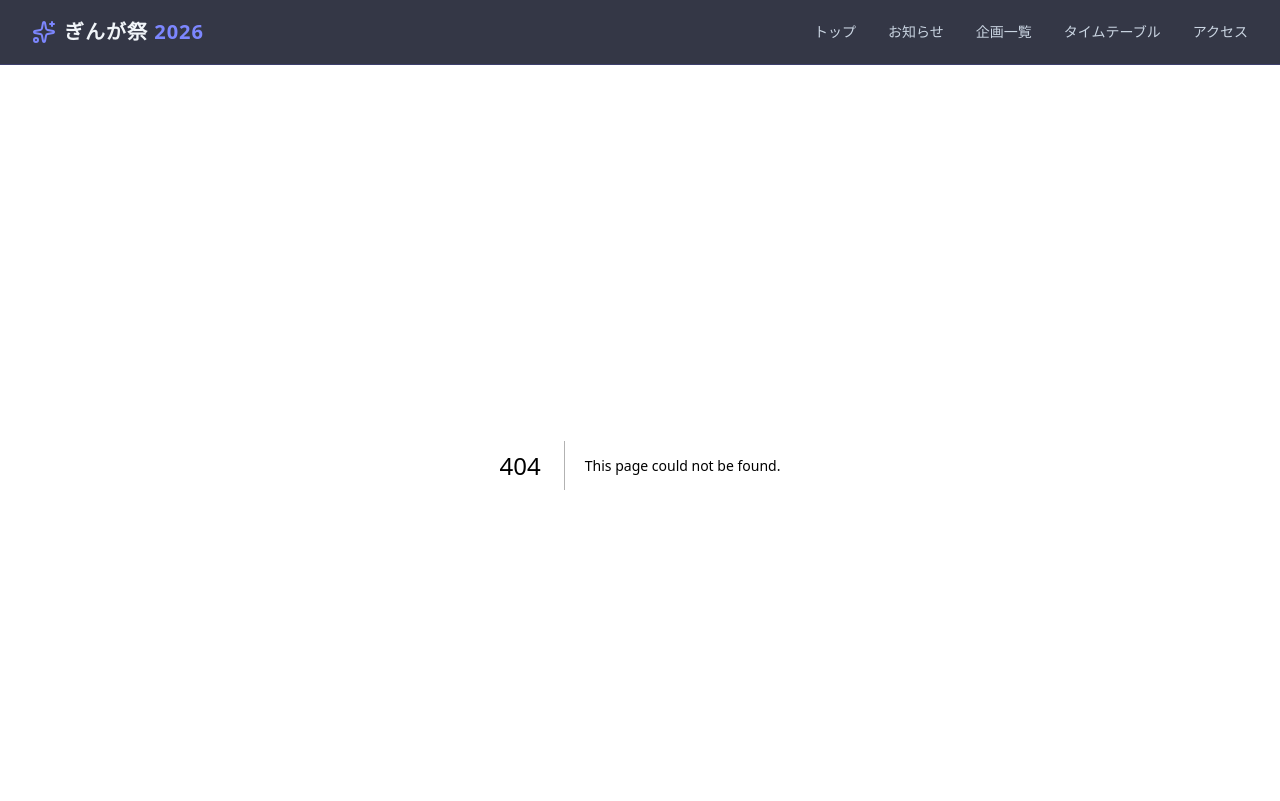
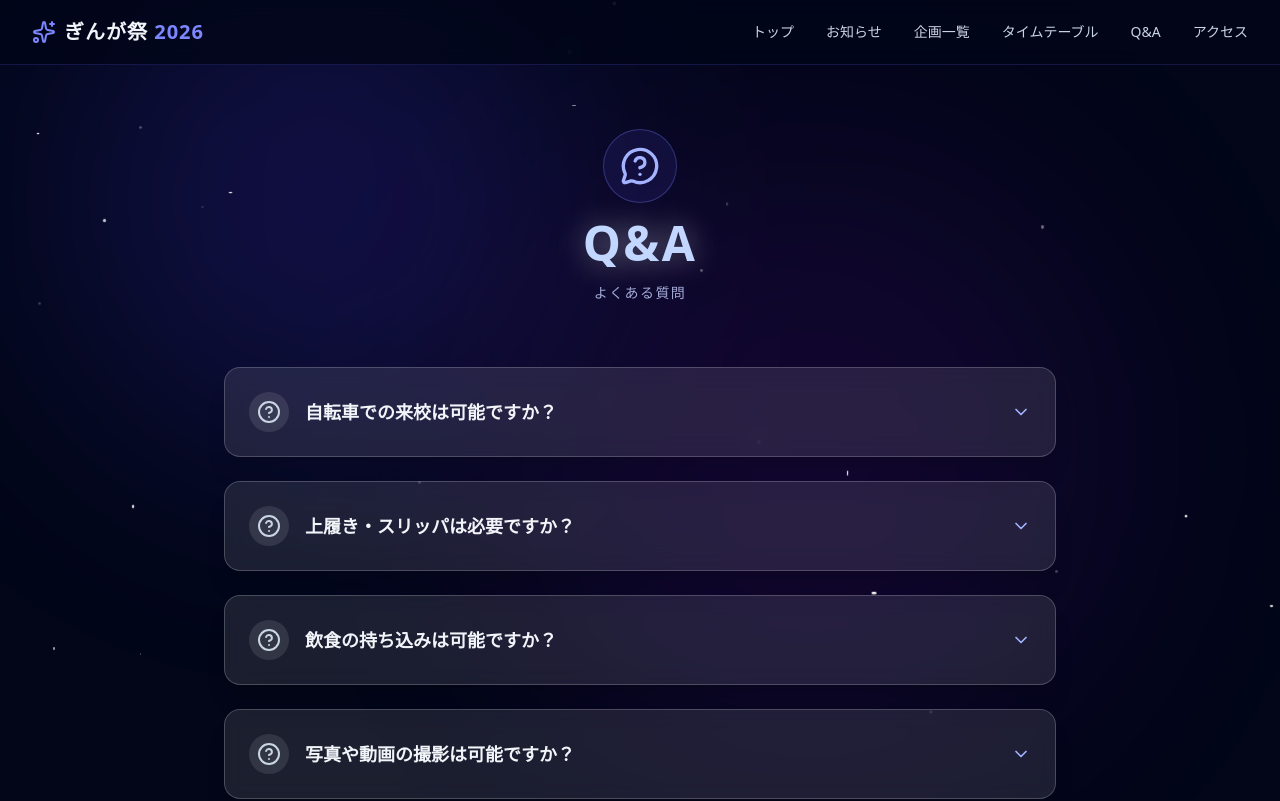
Before and after one commit to gingakouhou/gingafes2026, a Next.js app: page /faq in a window 1280 px wide. Before the commit this address had no page. Shown: the top 801 px of the page. Built offline with nearby package versions, Linux system fonts and the light colour scheme.

Commit message:
feat: Q&A(よくある質問)ページをアコーディオンUIで新規作成

```diff
--- /dev/null
+++ b/src/app/faq/page.tsx
@@ -0,0 +1,119 @@
+"use client";
+
+import { useState } from "react";
+import { ChevronDown, MessageCircleQuestion, HelpCircle } from "lucide-react";
+
+const faqs = [
+  {
+    q: "自転車での来校は可能ですか？",
+    a: "駐輪場に限りがあるため、なるべく公共交通機関でのご来校をお願いいたします。",
+  },
+  {
+    q: "上履き・スリッパは必要ですか？",
+    a: "校舎内は土足厳禁となっております。各自で上履きと靴袋をご持参ください。",
+  },
+  {
+    q: "飲食の持ち込みは可能ですか？",
+    a: "可能ですが、ゴミは各自でお持ち帰りいただくようご協力をお願いします。模擬店での販売もございます。",
+  },
+  {
+    q: "写真や動画の撮影は可能ですか？",
+    a: "ステージ発表や展示の撮影は可能ですが、他のお客様の迷惑にならないようご配慮ください。また、SNSへの無断投稿はお控えください。",
+  },
+];
+
+function AccordionItem({ faq, index }: { faq: typeof faqs[0]; index: number }) {
+  const [isOpen, setIsOpen] = useState(false);
+
+  return (
+    <div
+      className={`animate-fade-in-up opacity-0 [animation-fill-mode:forwards] rounded-2xl border border-white/20 bg-white/10 backdrop-blur-md shadow-xl overflow-hidden transition-all duration-300 ${isOpen ? "bg-white/20 border-indigo-400/50" : "hover:bg-white/15 hover:border-white/30"}`}
+      style={{ animationDelay: `${200 + index * 150}ms` }}
+    >
+      <button
+        onClick={() => setIsOpen(!isOpen)}
+        className="flex w-full items-center justify-between p-6 text-left focus:outline-none focus:ring-2 focus:ring-indigo-400/50 rounded-2xl"
+        aria-expanded={isOpen}
+      >
+        <div className="flex items-center gap-4">
+          <div className={`p-2 rounded-full transition-colors flex-shrink-0 ${isOpen ? "bg-indigo-500/20 text-indigo-300" : "bg-white/10 text-slate-300"}`}>
+            <HelpCircle className="w-5 h-5 sm:w-6 sm:h-6" />
+          </div>
+          <span className={`text-base sm:text-lg font-bold transition-colors ${isOpen ? "text-indigo-100" : "text-slate-100"}`}>
+            {faq.q}
+          </span>
+        </div>
+        <ChevronDown
+          className={`w-5 h-5 flex-shrink-0 text-indigo-300 transition-transform duration-500 ease-in-out ${isOpen ? "rotate-180" : "rotate-0"}`}
+        />
+      </button>
+
+      {/*
+        Tailwindのgridを用いたスムーズな開閉アニメーション
+        grid-template-rows: 0fr -> 1fr のトランジション
+      */}
+      <div
+        className={`grid transition-all duration-500 ease-in-out ${isOpen ? "grid-rows-[1fr] opacity-100" : "grid-rows-[0fr] opacity-0"}`}
+      >
+        <div className="overflow-hidden">
+          <div className="p-6 pt-0 text-slate-300 leading-relaxed border-t border-white/10 mt-2">
+            <p className="flex gap-3">
+              <span className="font-bold text-indigo-300 text-lg">A.</span>
+              <span>{faq.a}</span>
+            </p>
+          </div>
+        </div>
+      </div>
+    </div>
+  );
+}
+
+export default function FAQPage() {
+  return (
+    <div className="relative min-h-[calc(100vh-4rem)]">
+      {/* 常に背面にある星空・オーロラエフェクト (fixed) */}
+      <div className="fixed inset-0 z-0 pointer-events-none overflow-hidden">
+        <div className="absolute top-1/4 left-1/4 h-[500px] w-[500px] -translate-x-1/2 -translate-y-1/2 rounded-full bg-indigo-600/20 mix-blend-screen blur-[120px] max-md:h-[300px] max-md:w-[300px]" />
+        <div className="absolute bottom-1/4 right-1/4 h-[600px] w-[600px] translate-x-1/4 translate-y-1/4 rounded-full bg-purple-600/10 mix-blend-screen blur-[120px] max-md:h-[300px] max-md:w-[300px]" />
+
+        {/* 無数の星 */}
+        {[...Array(30)].map((_, i) => (
+          <div
+            key={i}
+            className="absolute rounded-full bg-white opacity-20 animate-twinkle"
+            style={{
+              top: `${Math.random() * 100}%`,
+              left: `${Math.random() * 100}%`,
+              width: `${Math.random() * 3 + 1}px`,
+              height: `${Math.random() * 3 + 1}px`,
+              animationDelay: `${Math.random() * 3}s`,
+              animationDuration: `${Math.random() * 2 + 2}s`,
+            }}
+          />
+        ))}
+      </div>
+
+      <main className="relative z-10 w-full max-w-4xl px-4 py-16 mx-auto sm:px-6 lg:px-8">
+
+        <div className="mb-16 text-center animate-fade-in-up">
+          <div className="inline-flex items-center justify-center p-4 mb-4 rounded-full bg-indigo-500/10 border border-indigo-400/30">
+            <MessageCircleQuestion className="w-8 h-8 md:w-10 md:h-10 text-indigo-300" />
+          </div>
+          <h1 className="text-4xl font-extrabold tracking-wider md:text-5xl text-transparent bg-clip-text bg-gradient-to-r from-blue-200 to-indigo-200 drop-shadow-[0_0_15px_rgba(255,255,255,0.4)]">
+            Q&A
+          </h1>
+          <p className="mt-4 text-sm tracking-widest text-indigo-200/80 uppercase">
+            よくある質問
+          </p>
+        </div>
+
+        <div className="space-y-6">
+          {faqs.map((faq, index) => (
+            <AccordionItem key={index} faq={faq} index={index} />
+          ))}
+        </div>
+
+      </main>
+    </div>
+  );
+}
--- a/src/components/Header.tsx
+++ b/src/components/Header.tsx
@@ -9,6 +9,7 @@ const navLinks = [
   { name: "お知らせ", href: "/#news" },
   { name: "企画一覧", href: "/events" },
   { name: "タイムテーブル", href: "/schedule" },
+  { name: "Q&A", href: "/faq" },
   { name: "アクセス", href: "/access" },
 ];
 
```
